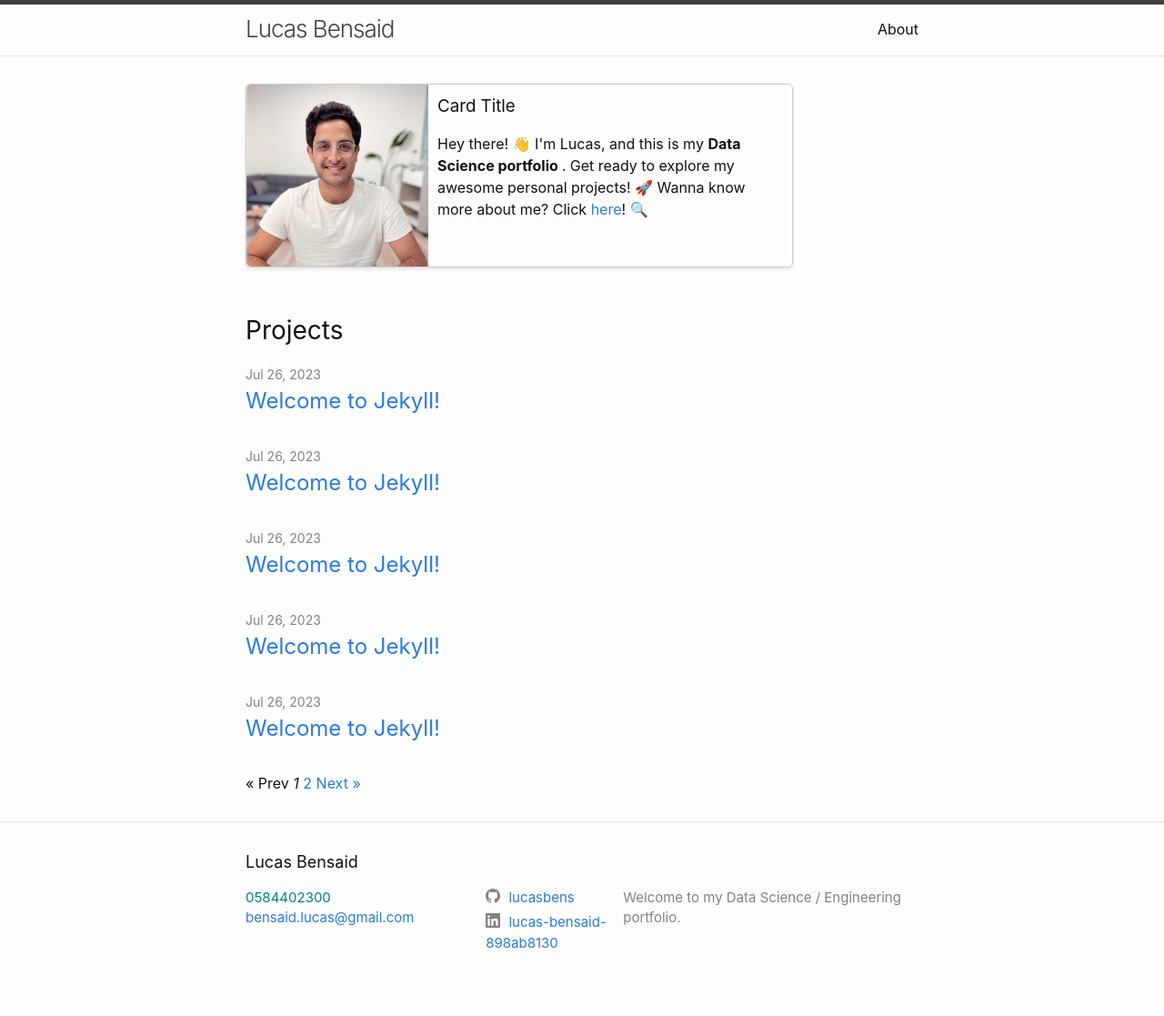
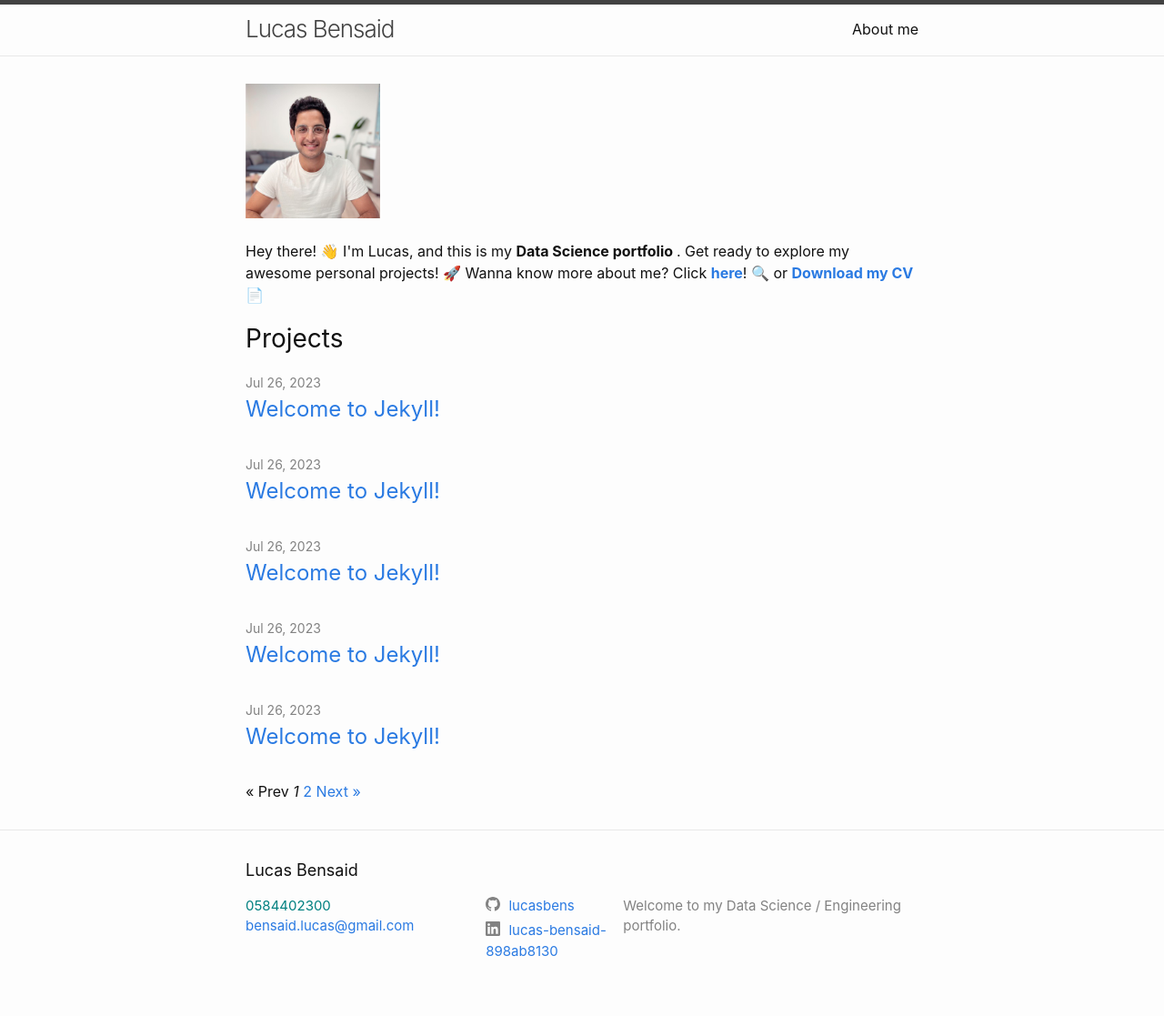
Before and after one commit to lucasbens/lucasbens.github.io, a Jekyll site: the page built from index.html, in a window 1280 px wide. Shown: the whole page at 91% size. Built offline with Jekyll 4.4.1, drawn with Linux system fonts in a browser that asks for light colours; the list of posts is cut into pages by our own code.

Commit message:
new design/ CV

```diff
--- a/_layouts/home.html
+++ b/_layouts/home.html
@@ -10,7 +10,7 @@
   {{ content }}
 
   {%- if site.posts.size > 0 -%}
-  </br></br>
+
 
   <h2 class="post-list-heading">{{ page.list_title | default: "Projects" }}</h2>
   <ul class="post-list">
--- a/index.html
+++ b/index.html
@@ -5,56 +5,13 @@
 layout: home
 ---
 
-<!-- Custom container for the Bootstrap element -->
+<img src="/profil.jpg" alt="ProfilePic" width="20%" height="auto">
+<br><br>
+<p>
+Hey there! 👋 I'm Lucas, and this is my <strong>Data Science portfolio </strong>.
+Get ready to explore my awesome personal projects!
+🚀 Wanna know more about me? Click <a href="/about/"><strong>here</strong></a>! 🔍
 
+or  <a href="/Lucas_Bensaid_DS_.pdf" download><strong>Download my CV &#x1F4C4;</strong></a>
 
-
-<style>
-    /* Styles for the card container */
-    .card {
-        display: flex;
-        max-width: 600px; /* Increased max-width */
-        border: 1px solid #ccc;
-        border-radius: 5px;
-        box-shadow: 0 2px 4px rgba(0, 0, 0, 0.1);
-        margin: 0;
-        overflow: hidden;
-    }
-
-    /* Styles for the card image */
-    .card img {
-        width: 200px; /* Fixed width for the image */
-        height: auto;
-        border-radius: 5px 0 0 5px;
-    }
-
-    /* Styles for the card text */
-    .card-text {
-        flex-grow: 2;
-        padding: 10px;
-    }
-
-    .card-text h3 {
-        margin-top: 0;
-    }
-
-
-</style>
-
-    <div class="card">
-        <img src="/profil.jpg" alt="Card Photo">
-        <div class="card-text">
-            <h3>Card Title</h3>
-
-                Hey there! 👋 I'm Lucas, and this is my <strong>Data Science portfolio </strong>.
-                Get ready to explore my awesome personal projects!
-                🚀 Wanna know more about me? Click <a href="/about/">here</a>! 🔍
-        </div>
-    </div>
-
-
-
-
-<!-- ![img](/profil.jpg) -->
-
-<!-- <img src="/profil.jpg" alt="Image descriptionImage descriptionImage descriptionImage descriptionImage descriptionImage descriptionImage description" width="400" height="200"> -->
+</p>
```
Also changed, not shown: about.markdown (+20 -9 lines), 1 other file.
